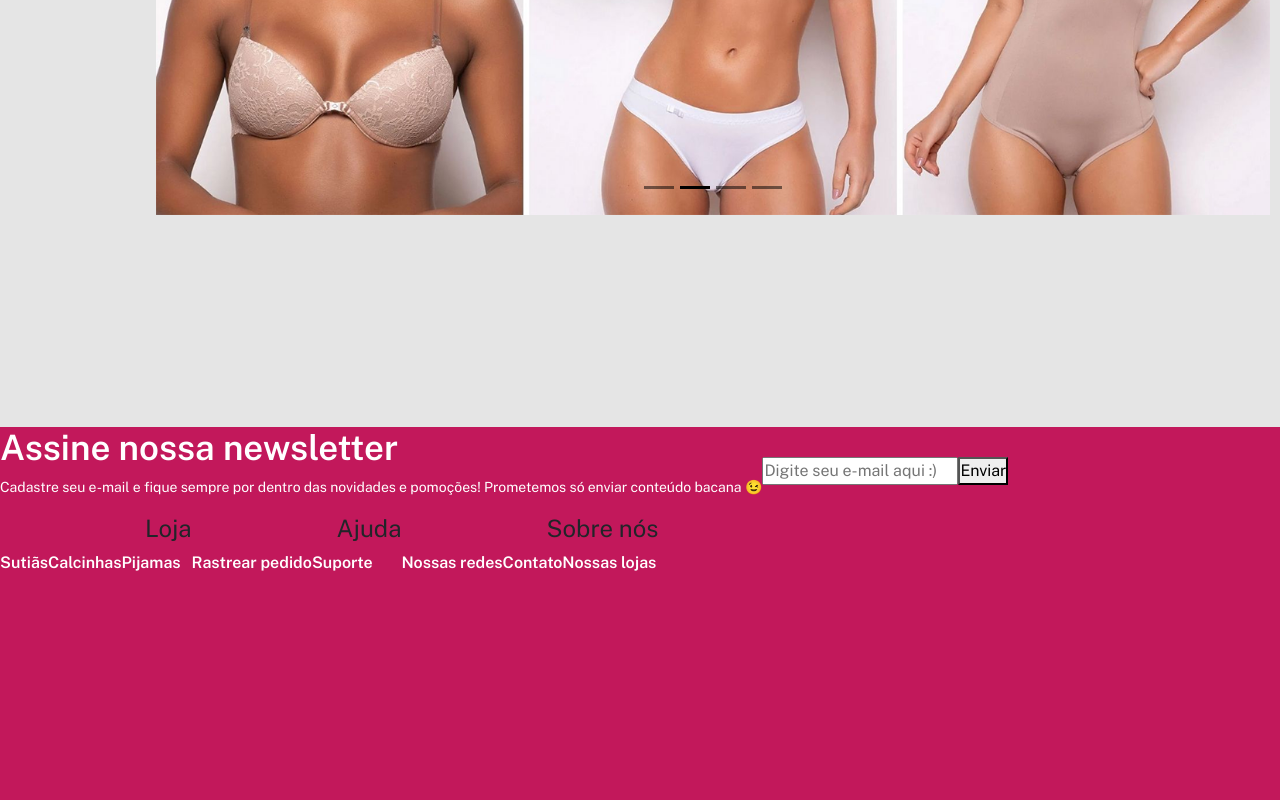
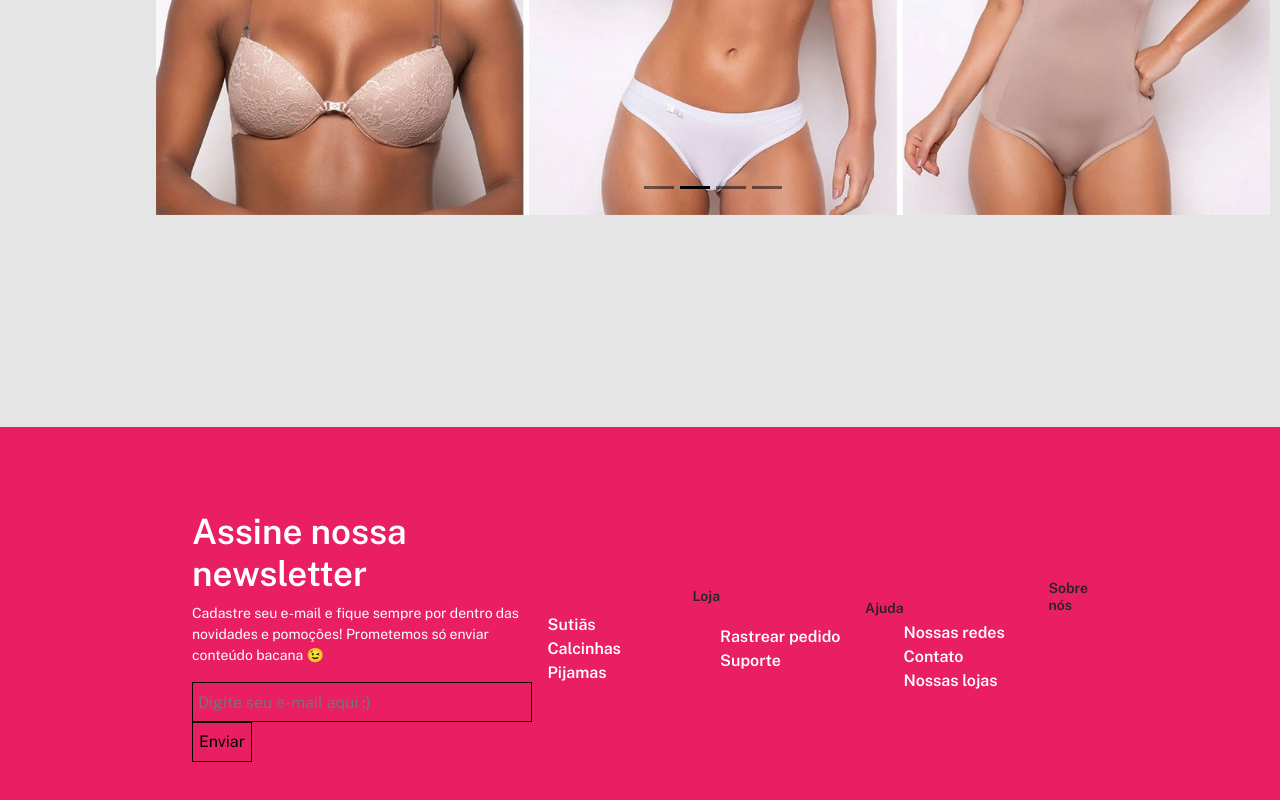
Before and after one commit to fernandofolster/desafiofinal-gamaxp-grupo6, a React (Create React App) app: page / in a window 1280 px wide. Shown: the part 593-1393 px from the top of the page. Built offline with nearby package versions, Linux system fonts and the light colour scheme.

Commit message:
base da estilização do footer

```diff
--- a/src/components/Footer/index.tsx
+++ b/src/components/Footer/index.tsx
@@ -8,19 +8,22 @@ function Footer() {
 
   return (
     <footer>
-      <nav>
+      <nav className="nav-input">
         <div>
           <h2 className="h2-footer">Assine nossa newsletter</h2>
           <p className="p-footer">Cadastre seu e-mail e fique sempre por dentro das novidades e pomoções!
           Prometemos só enviar conteúdo bacana 😉</p>
         </div>
-        <input
-        type="email"
-        placeholder="Digite seu e-mail aqui :)" />
-        <button type="submit">Enviar</button>
+        <div>
+          <input
+          type="email"
+          className="input-news"
+          placeholder="Digite seu e-mail aqui :)" />
+          <button type="submit" className="btn-news">Enviar</button>
+        </div>
       </nav>
       <nav>
-        <div>
+        <div className="footer-menu">
           <h4 className="h4-footer">Loja</h4>
           <div>
             <Link texto="Sutiãs" redirect="/sutias"/>
@@ -28,14 +31,14 @@ function Footer() {
             <Link texto="Pijamas" redirect="/pijamas"/>
           </div>
         </div>
-        <div>
+        <div className="footer-menu">
         <h4 className="h4-footer">Ajuda</h4>
           <div>
             <Link texto="Rastrear pedido" redirect="/404"/>
             <Link texto="Suporte" redirect="/404"/>
           </div>
         </div>
-        <div>
+        <div className="footer-menu">
         <h4 className="h4-footer">Sobre nós</h4>
         <div>
           <Link texto="Nossas redes" redirect="/redes"/>
--- a/src/components/Footer/styles.css
+++ b/src/components/Footer/styles.css
@@ -1,7 +1,21 @@
 footer {
-  background-color: #c2185b;
+  background-color: #E91E63;
   height: 26.19rem;
   width: 100%;
+  display: flex;
+  align-items: center;
+  padding: 5% 15% 5% 15%;
+}
+
+.footer-menu {
+  display: flex;
+  flex-direction: column;
+}
+
+.footer-menu > div {
+  display: flex;
+  flex-direction: column;
+  align-items: start;
 }
 
 .h2-footer {
@@ -10,8 +24,37 @@ footer {
   font-weight: 600;
 }
 
+.h4-footer {
+  font-size: 14px;
+  font-weight: 600;
+  text-align: left;
+}
+
 .p-footer {
   color: white;
   font-size: 14px;
   font-weight: 400;
 }
+
+.nav-input {
+  display: flex;
+  flex-direction: column;
+  align-items: start;
+}
+
+.btn-news {
+  background-color: #E91E63;
+  border: 1px solid #000;
+  color: #000;
+  height: 40px;
+  width: 60px;
+}
+
+.input-news {
+  background-color: #E91E63;
+  border: 1px solid #000;
+  color: #fff;
+  padding: 5px;
+  height: 40px;
+  width: 340px;
+}
```
